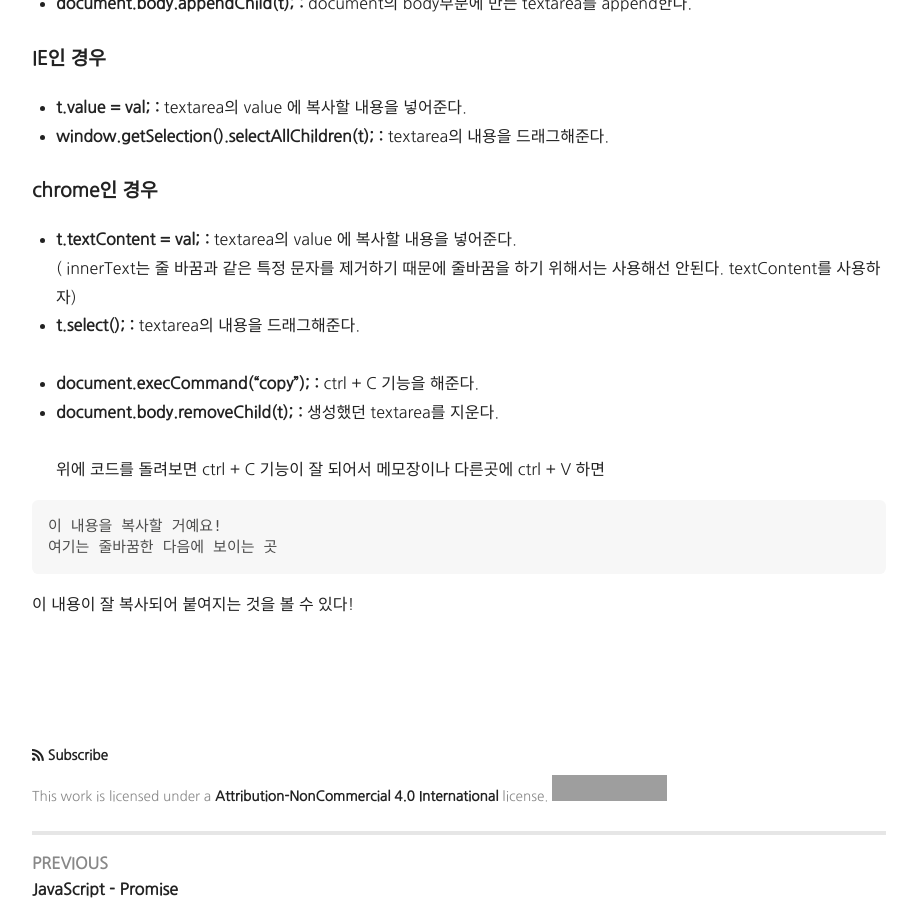
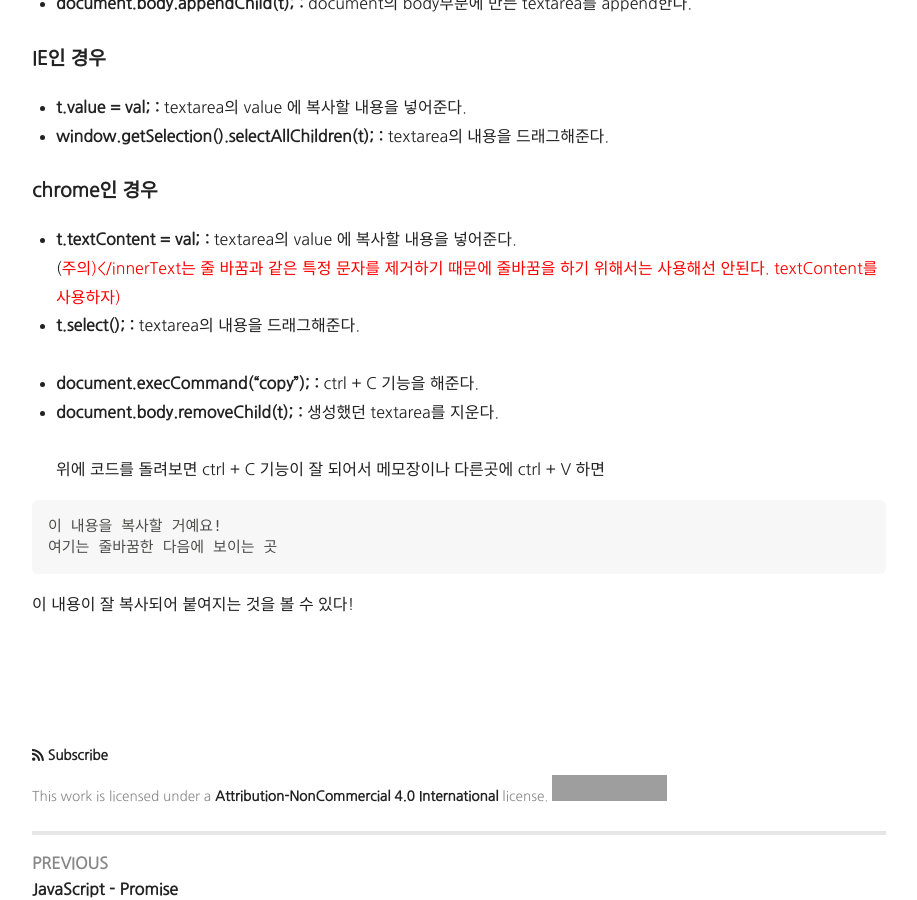
Before and after one commit to hhyemi/hhyemi.github.io, a Jekyll site: the page built from _posts/2020-12-10-textcopy.md, in a window 1280 px wide and 900 px high, scrolled down 1562 px. Shown: the whole window, without its empty margins (181-1098 px from the left). Built offline with Jekyll 4.4.1, drawn with Linux system fonts in a browser that asks for light colours; nearby versions of some CDN libraries; comment, search, counter and statistics services are not loaded; grey boxes are pictures that could not be loaded.

Commit message:
Update 2020-12-10-textcopy.md

```diff
--- a/_posts/2020-12-10-textcopy.md
+++ b/_posts/2020-12-10-textcopy.md
@@ -62,7 +62,7 @@ Html 에서 원하는 부분의 텍스트를 (드래그 + ctrl + C)를 직접
 
 #### chrome인 경우
 - <b>t.textContent = val; : </b>textarea의 value 에 복사할 내용을 넣어준다.   <br/>
-					  ( innerText는 줄 바꿈과 같은 특정 문자를 제거하기 때문에 줄바꿈을 하기 위해서는 사용해선 안된다. textContent를 사용하자)   <br/>
+					  (<font color="red">주의)</innerText는 줄 바꿈과 같은 특정 문자를 제거하기 때문에 줄바꿈을 하기 위해서는 사용해선 안된다. textContent를 사용하자)   <br/>
 - <b>t.select(); : </b>textarea의 내용을 드래그해준다. <br/>
 <br/>
 - <b>document.execCommand("copy"); : </b>ctrl + C 기능을 해준다. <br/>
```
